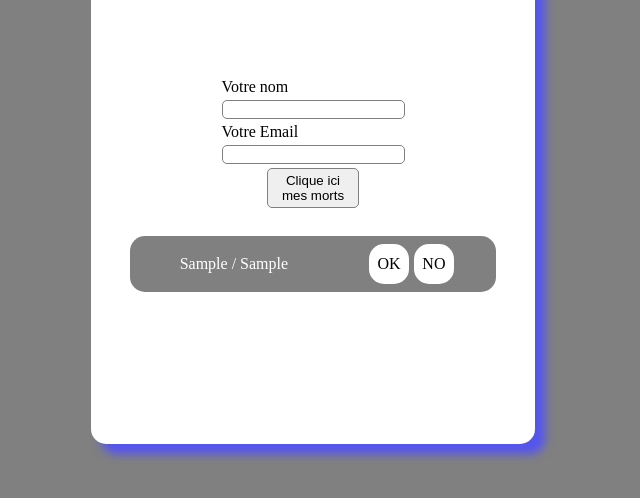
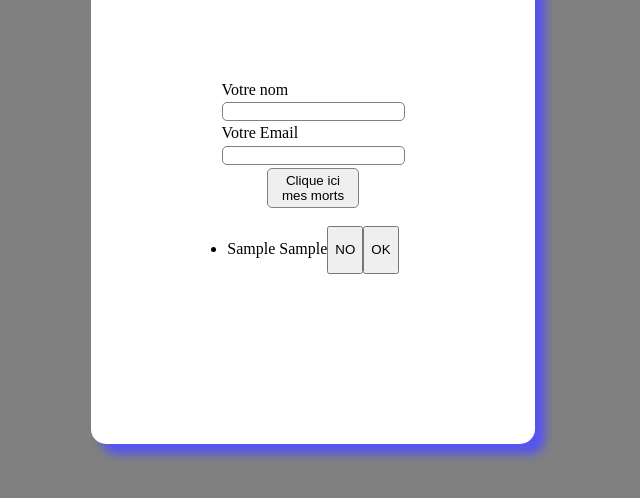
Before and after one commit to Titouan-Esc/Projets, a plain HTML site: page index.html in a window 1280 px wide. Both pictures are taken after typing "Sample", "Sample" into the empty fields and a click on the button "Clique ici mes morts". Shown: the part 244-742 px from the top of the page, without its empty margins (327-967 px from the left). Drawn offline with Linux system fonts and the light colour scheme.

Commit message:
gros commti de mes morts

```diff
--- a/assets/css/style.css
+++ b/assets/css/style.css
@@ -74,42 +74,3 @@ input {
   height: 2vh;
   background-color: white;
 }
-
-.mult {
-  width: 7vw;
-  height: 90%;
-  display: flex;
-  justify-content: space-around;
-  align-items: center;
-  border-radius: 15px;
-}
-
-.check_bouton {
-  width: 40px;
-  height: 40px;
-  display: flex;
-  justify-content: center;
-  align-items: center;
-  color: black;
-  background-color: white;
-  border-radius: 15px;
-}
-
-.check_bouton:hover {
-  cursor: pointer;
-}
-
-.delete_bouton {
-  width: 40px;
-  height: 40px;
-  display: flex;
-  justify-content: center;
-  align-items: center;
-  color: black;
-  background-color: white;
-  border-radius: 15px;
-}
-
-.delete_bouton:hover {
-  cursor: pointer;
-}
--- a/assets/js/main.js
+++ b/assets/js/main.js
@@ -1,51 +1,41 @@
-// ! Creation de mes variables
-const bouton = document.querySelector(".bouton");
-const nom = document.querySelector("#nom");
-const email = document.querySelector("#email");
-const liste = document.querySelector(".liste");
+const todoList = document.querySelector(".liste");
+const todoBouton = document.querySelector(".bouton");
+const todoName = document.querySelector("#nom");
+const todoEmail = document.querySelector("#email");
+const msg = document.querySelector("#msg");
 
-// * fonction pour la liste
-bouton.addEventListener("click", (e) => {
+todoBouton.addEventListener("click", (e) => {
   e.preventDefault();
 
-  const li = document.createElement("li");
-  li.className = "liste1";
+  const newListe = document.createElement("li");
+  newListe.className = "li";
+  newListe.appendChild(
+    document.createTextNode(`${todoName.value} ${todoEmail.value}`)
+  );
 
-  li.appendChild(document.createTextNode(`${nom.value} / ${email.value}`));
+  if (todoEmail.value === "") {
+    msg.innerText = "Ecrit quelque chose la con de ta mere";
+    msg.style.background = "red";
 
-  if (liste.appendChild(li)) {
-    nom.value = "";
-    email.value = "";
+    setTimeout(() => {
+      msg.innerText = "";
+      msg.style.background = "transparent";
+    }, 2500);
+  } else {
+    const todoCheck = document.createElement("button");
+    const todoRemove = document.createElement("button");
+    todoCheck.innerHTML = "<p> OK </p>";
+    todoRemove.innerHTML = "<p> NO </p>";
+    todoCheck.classList.add("check");
+    todoRemove.classList.add("remove");
+    newListe.appendChild(todoRemove);
+    newListe.appendChild(todoCheck);
+    todoList.appendChild(newListe);
+    todoName.value = "";
+    todoEmail.value = "";
   }
-
-  const multDiv = document.createElement("div");
-  multDiv.classList.add("mult");
-
-  // ! Bouton de check
-  const checkBouton = document.createElement("bouton");
-  checkBouton.innerHTML = "<p>OK</p>";
-  checkBouton.classList.add("check_bouton");
-  multDiv.appendChild(checkBouton);
-
-  // ! Bouton delete
-  const deleteBouton = document.createElement("bouton");
-  deleteBouton.innerHTML = "<p>NO<p>";
-  deleteBouton.classList.add("delete_bouton");
-  multDiv.appendChild(deleteBouton);
-
-  li.appendChild(multDiv);
-
-  bouton.value = "";
 });
 
-// ! function pour la suppression de mes li
-
-function deleteCheck(e) {
-  const item = e.target;
-
-  if (item.classList[0] === "delete_bouton") {
-    const tout = item.parentElement;
-
-    tout.clear();
-  }
-}
+todoList.addEventListener("click", (e) => {
+  console.log(e.target.parentNode);
+});
--- a/index.html
+++ b/index.html
@@ -12,6 +12,7 @@
     <main>
       <h1>Remplir le formulaire ci-dessous</h1>
       <form>
+        <div id="msg"></div>
         <label for="Nom"> Votre nom</label>
         <input type="text" id="nom" required />
 
```
